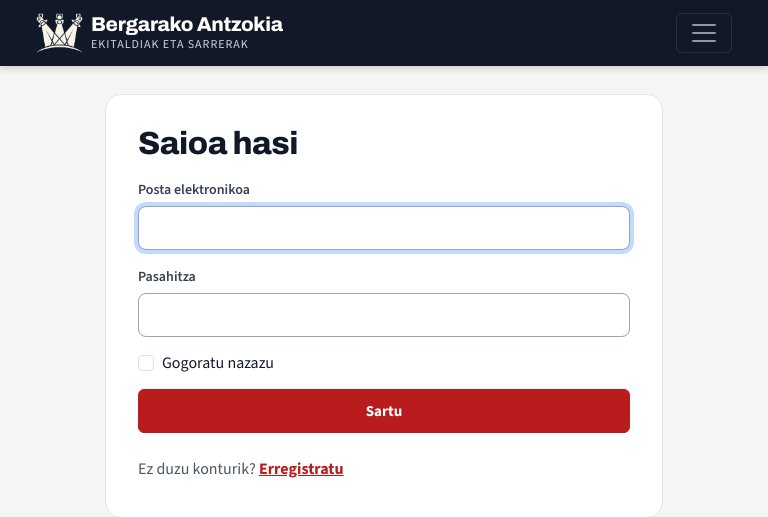
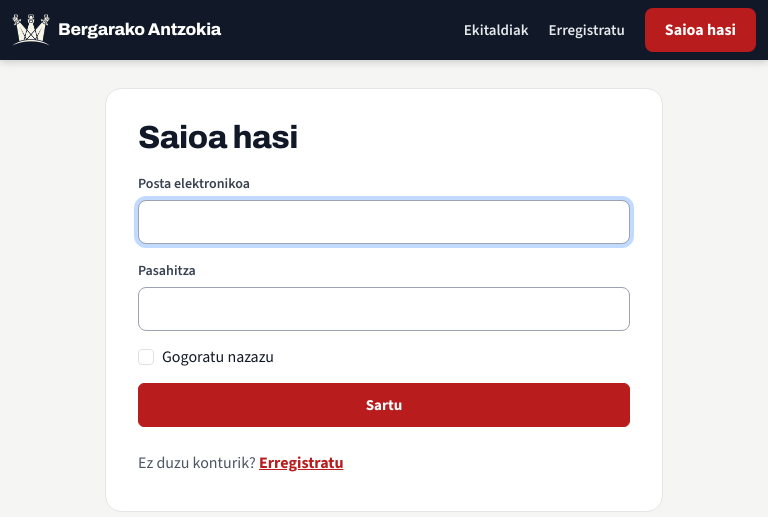
Before and after one commit to andoniprieto/STINGER, a Laravel app: page /saioa-hasi in a window 768 px wide. Shown: the top 517 px of the page. Run offline with Laravel 12, Linux system fonts and the light colour scheme.

Commit message:
feat: tabletan menu osoa (hanburgesarik gabe)
- navbar-expand-md: 768px-tik aurrera menu osoa
- 768-1199px: goiburu trinkoagoa eta erabiltzailearen blokearen ordez inizialak (profilera)
- >= 1200px: izena, rola eta Saioa itxi, lehen bezala

```diff
--- a/APP/public/css/stinger.css
+++ b/APP/public/css/stinger.css
@@ -12,7 +12,7 @@ a:hover { color: #7f1d1d; }
 .goiburu-nagusia .nav-link:hover,
 .goiburu-nagusia .nav-link.active { color: #fff; background: rgba(255, 255, 255, .1); }
 .erabiltzailea { border-top: 1px solid #374151; }
-@media (min-width: 992px) {
+@media (min-width: 768px) {
     .erabiltzailea { border-top: 0; border-left: 1px solid #374151; }
 }
 .erabiltzailea small { color: #d1d5db; }
@@ -112,3 +112,16 @@ a:hover { color: #7f1d1d; }
 @media (max-width: 767.98px) {
     .goiburu-nagusia .navbar-collapse { display: none !important; }
 }
+
+/* ===== Tableta (768-1199px): menu osoa, trinkoago, toki guztian sartzeko ===== */
+@media (min-width: 768px) and (max-width: 1199.98px) {
+    .goiburu-nagusia .container { max-width: 100%; }
+    .goiburu-nagusia .navbar-brand img { width: 38px; height: 32px; }
+    .goiburu-nagusia .marka { font-size: 17px; }
+    .goiburu-nagusia .azpititulua { display: none; }
+    .goiburu-nagusia .nav-link { padding: 8px 8px; font-size: 15px; white-space: nowrap; }
+    .goiburu-nagusia .erabiltzailea { gap: 10px !important; padding-left: 10px !important; }
+    .goiburu-nagusia .erabiltzailea strong { font-size: 14px; white-space: nowrap; }
+    .goiburu-nagusia .erabiltzailea small { font-size: 12px; white-space: nowrap; }
+    .goiburu-nagusia .erabiltzailea .btn { white-space: nowrap; }
+}
--- a/APP/resources/views/front-end/partials/header.blade.php
+++ b/APP/resources/views/front-end/partials/header.blade.php
@@ -4,7 +4,7 @@
       - Bisitaria (saioa hasi gabe): Ekitaldiak, Erregistratu, Saioa hasi
       - Erabiltzaile arrunta: Ekitaldiak, Nire sarrerak, izena + Saioa itxi
       - Administratzailea: arruntarenak + Ekitaldien kudeaketa, Erabiltzaileak
-    Tableta (768-991px): menua botoi baten atzean (Bootstrap navbar).
+    Tableta eta ordenagailua (>= 768px): menu osoa.
     Mugikorra (< 768px): goiko menurik ez; beheko barra erabiltzen da (partials/footer)
     eta, saioa hasita, inizialen botoiak profilera eramaten du (Prototipoa_Mugikorra).
 --}}
@@ -14,7 +14,7 @@
 @endphp
 
 <header class="goiburu-nagusia sticky-top">
-    <nav class="navbar navbar-expand-lg navbar-dark py-2" aria-label="Nabigazio nagusia">
+    <nav class="navbar navbar-expand-md navbar-dark py-2" aria-label="Nabigazio nagusia">
       <div class="container">
 
         {{-- Logoa: hasierara eramaten du --}}
@@ -33,14 +33,9 @@
             </a>
         @endauth
 
-        {{-- Tabletako botoia (☰); mugikorrean ezkutatuta, beheko barra dagoelako --}}
-        <button class="navbar-toggler d-none d-md-block d-lg-none" type="button" data-bs-toggle="collapse" data-bs-target="#menua"
-                aria-controls="menua" aria-expanded="false" aria-label="Menua ireki">
-            <span class="navbar-toggler-icon"></span>
-        </button>
 
-        <div class="collapse navbar-collapse" id="menua">
-            <ul class="navbar-nav ms-auto align-items-lg-center gap-1 mt-3 mt-lg-0">
+        <div class="collapse navbar-collapse" id="menua">{{-- mugikorrean ezkutatuta (stinger.css) --}}
+            <ul class="navbar-nav ms-auto align-items-md-center gap-1 mt-3 mt-md-0">
 
                 <li class="nav-item">
                     <a class="nav-link {{ request()->is('/') ? 'active' : '' }}" href="{{ url('/') }}">Ekitaldiak</a>
@@ -65,18 +60,22 @@
                     <li class="nav-item">
                         <a class="nav-link" href="{{ url('/erregistratu') }}">Erregistratu</a>
                     </li>
-                    <li class="nav-item ms-lg-2 mt-2 mt-lg-0">
+                    <li class="nav-item ms-md-2 mt-2 mt-md-0">
                         <a class="btn btn-gorria w-100" href="{{ url('/saioa-hasi') }}">Saioa hasi</a>
                     </li>
                 @endguest
 
                 @auth
-                    <li class="nav-item erabiltzailea d-flex align-items-center justify-content-between gap-3 ms-lg-2 ps-lg-3 pt-3 pt-lg-0 mt-2 mt-lg-0">
-                        <span class="d-flex flex-column lh-sm text-white">
+                    <li class="nav-item erabiltzailea d-flex align-items-center justify-content-between gap-3 ms-md-2 ps-md-3 pt-3 pt-md-0 mt-2 mt-md-0">
+                        {{-- Tableta (768-1199px): tokia aurrezteko, inizialak bakarrik (profilean dago Saioa itxi) --}}
+                        <a href="{{ url('/profila') }}" class="goiburu-inizialak d-none d-md-flex d-xl-none" aria-label="Nire profila" title="{{ $erabiltzailea->name }}">
+                            {{ mb_strtoupper(mb_substr($erabiltzailea->name, 0, 1) . mb_substr($erabiltzailea->abizena ?? '', 0, 1)) }}
+                        </a>
+                        <span class="d-flex d-md-none d-xl-flex flex-column lh-sm text-white">
                             <strong>{{ $erabiltzailea->name }}</strong>
                             <small>{{ $adminDa ? 'Administratzailea' : 'Erabiltzaile arrunta' }}</small>
                         </span>
-                        <form method="POST" action="{{ route('logout') }}" class="m-0">
+                        <form method="POST" action="{{ route('logout') }}" class="m-0 d-md-none d-xl-block">
                             @csrf
                             <button type="submit" class="btn btn-outline-light btn-sm">Saioa itxi</button>
                         </form>
```
